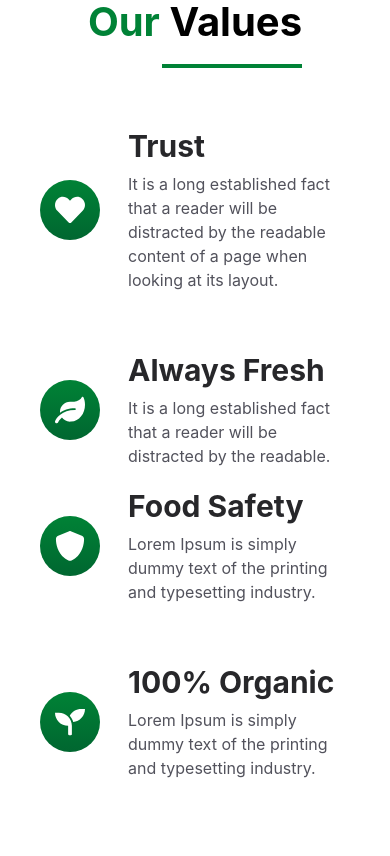
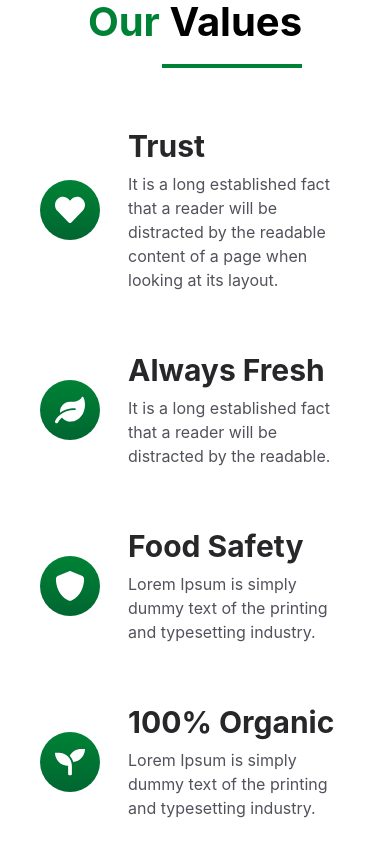
Before and after one commit to Nabeela-Kanwal/Grocery-store-react, a React (Vite) app: page / in a window 390 px wide. Shown: the part 3000-3856 px from the top of the page. Built offline with nearby package versions, Linux system fonts and the light colour scheme.

Commit message:
fixed title for mobile view

```diff
--- a/src/components/Values/Values.jsx
+++ b/src/components/Values/Values.jsx
@@ -39,7 +39,7 @@ const Values = () => {
     <section>
       <div className="max-w-[1400px] mx-auto px-10 py-20">
         <Heading highlight="Our" heading="Values" />
-        <div className="flex  md:flex-row flex-col gap-5 mt-15">
+        <div className="flex  md:flex-row flex-col gap-15 md:gap-5 mt-15">
           {/* left values */}
 
           <div className="md:min-h-100 gap-15 flex flex-col justify-between">
```
